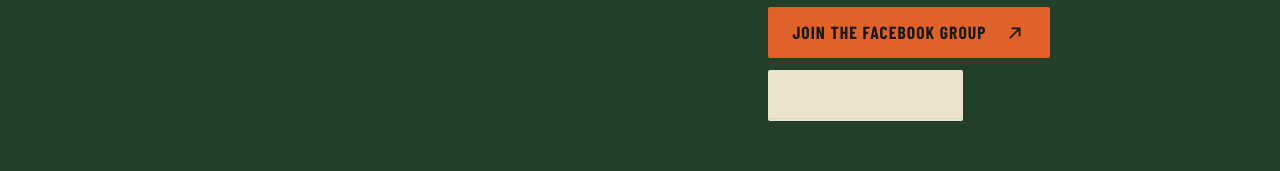
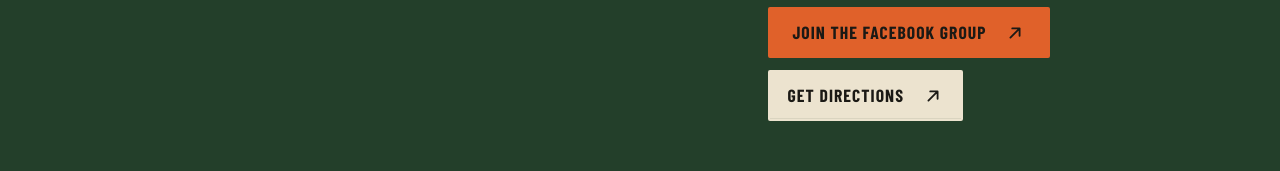
Before and after one commit to MackMusial/IrishhillsMX, a plain HTML site: page index.html in a window 1280 px wide. In both pictures the pointer is over the link 865 px from the left and 6738 px from the top of the page. Shown: the part 6643-6814 px from the top of the page. Drawn offline with Linux system fonts and the light colour scheme.

Commit message:
Add hover effect for outline buttons in green sections

```diff
--- a/css/styles.css
+++ b/css/styles.css
@@ -158,6 +158,7 @@ a { color: inherit; text-decoration-thickness: 2px; text-underline-offset: 0.2em
 .btn-quiet:hover { color: var(--orange-text); }
 .btn-outline { background-color: transparent; border-color: currentColor; color: var(--ink); padding-inline: 1.1rem; }
 .section-green .btn-outline { color: var(--paper); }
+.section-green .btn-outline:hover { color: var(--on-fill); }
 
 /* ---------- masthead ---------- */
 .masthead {
```
